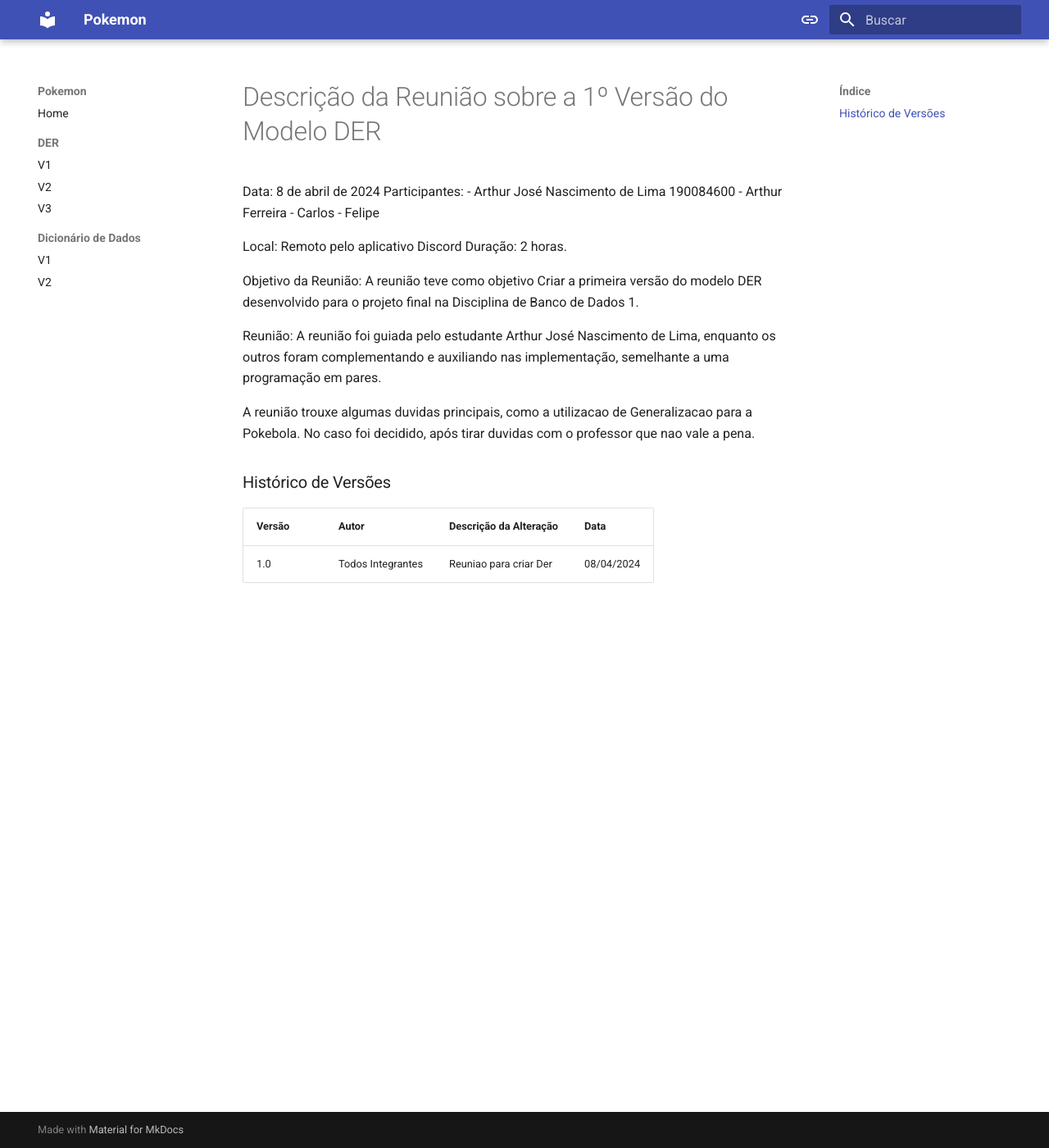
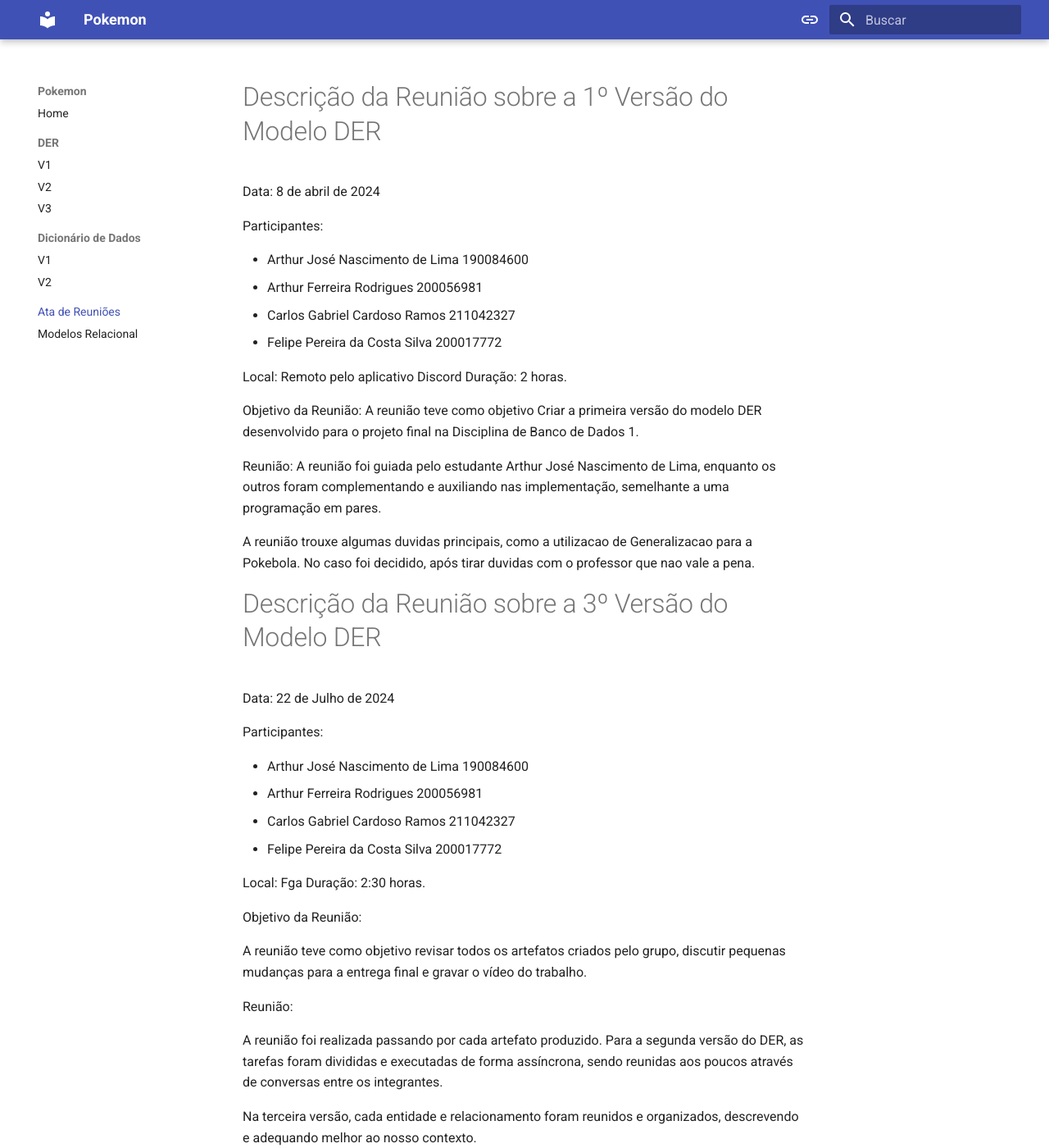
Before and after one commit to SBD1/2024.1-Pokemon2, an MkDocs documentation site: the page built from docs/docs/ata_de_reunioes.md, in a window 1280 px wide and 1400 px high. Shown: the whole window at 82% size. Built offline with MkDocs 1.6.1 and Material for MkDocs 9.7.7, drawn with Linux system fonts in a browser that asks for light colours; some of the changed text lies outside the part shown.

```diff
--- a/docs/docs/ata_de_reunioes.md
+++ b/docs/docs/ata_de_reunioes.md
@@ -1,11 +1,13 @@
 # Descrição da Reunião sobre a 1º Versão do Modelo DER
 
 Data: 8 de abril de 2024
+
 Participantes:
-    - Arthur José Nascimento de Lima 190084600
-    - Arthur Ferreira
-    - Carlos
-    - Felipe
+
+- Arthur José Nascimento de Lima 190084600
+- Arthur Ferreira Rodrigues 200056981
+- Carlos Gabriel Cardoso Ramos 211042327
+- Felipe Pereira da Costa Silva 200017772
 
 Local: Remoto pelo aplicativo Discord
 Duração: 2 horas.
@@ -20,8 +22,33 @@
 
 
 
+# Descrição da Reunião sobre a 3º Versão do Modelo DER
+
+Data: 22 de Julho de 2024
+
+Participantes:
+
+- Arthur José Nascimento de Lima 190084600
+- Arthur Ferreira Rodrigues 200056981
+- Carlos Gabriel Cardoso Ramos 211042327
+- Felipe Pereira da Costa Silva 200017772
+
+Local: Fga
+Duração: 2:30 horas.
+
+Objetivo da Reunião:
+
+A reunião teve como objetivo revisar todos os artefatos criados pelo grupo, discutir pequenas mudanças para a entrega final e gravar o vídeo do trabalho.
+
+Reunião:
+
+A reunião foi realizada passando por cada artefato produzido. Para a segunda versão do DER, as tarefas foram divididas e executadas de forma assíncrona, sendo reunidas aos poucos através de conversas entre os integrantes.
+
+Na terceira versão, cada entidade e relacionamento foram reunidos e organizados, descrevendo e adequando melhor ao nosso contexto.
+
 ### Histórico de Versões
 
 | Versão | Autor         | Descrição da Alteração                                                                                                                                      | Data       |
 |--------|---------------|-------------------------------------------------------------------------------------------------------------------------------------------------------------|------------|
 | 1.0    | Todos Integrantes   | Reuniao para criar Der | 08/04/2024|
+| 1.1    | Todos Integrantes   | Reuniao para revisar o projeto e Gravar video | 22/07/2024|
--- a/docs/mkdocs.yml
+++ b/docs/mkdocs.yml
@@ -41,6 +41,8 @@
   - Dicionário de Dados:
     - V1: dicionario_de_dados_v1.md
     - V2: dicionario_de_dados_v2.md
+  - Ata de Reuniões: ata_de_reunioes.md
+  - Modelos Relacional: modelo_logico.md
 
 
 
```
Also changed, not shown: docs/docs/index.md (+5 -1 lines), docs/docs/modelo_logico.md (added, +20 -0 lines), README.md, docs/docs/modelo_logico.png (added).
